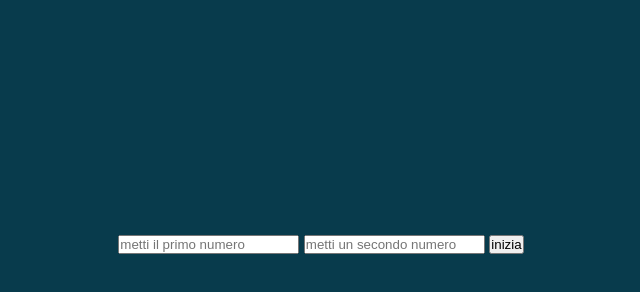
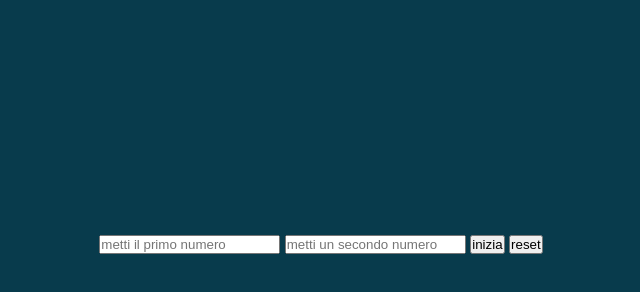
Before and after one commit to Kokkolino/js-fizzbuzz, a plain HTML site: page index.html in a window 1280 px wide. Shown: the whole page, without its empty margins (319-959 px from the left). Drawn offline with Linux system fonts and the light colour scheme.

Commit message:
added reset button

```diff
--- a/assets/js/main.js
+++ b/assets/js/main.js
@@ -48,3 +48,7 @@ function start(){
     }
 
 }
+
+function clearBox(){
+    document.getElementById('container').innerHTML = "";
+}
--- a/index.html
+++ b/index.html
@@ -12,6 +12,7 @@
         <input id="inputFirstNumber" type="text" placeholder="metti il primo numero">
         <input id="inputSecondNumber" type="text" placeholder="metti un secondo numero">
         <button onclick="start()"> inizia </button>
+        <button onclick="clearBox()">reset</button>
     </form>
     <section id="container">
 
```
